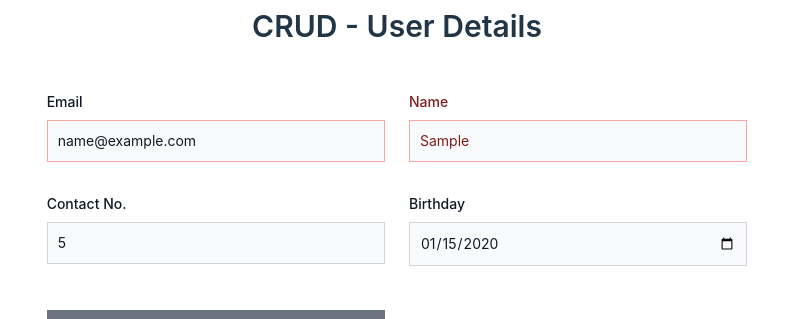
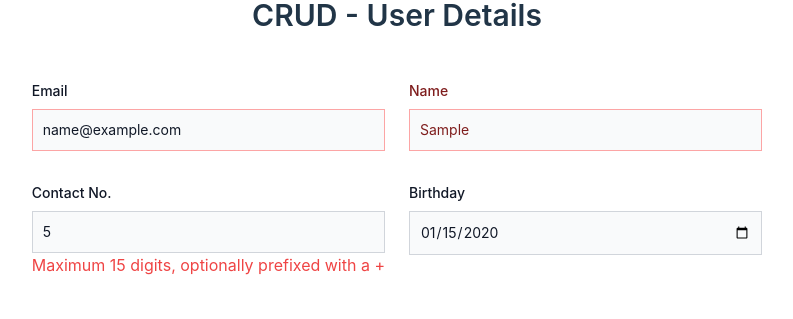
Before and after one commit to andreimelo/crud-vuejs, a Vue app: page / in a window 1280 px wide. Both pictures are taken after typing "name@example.com", "Sample", "5", "2020-01-15" into the empty fields and a click on the button "Submit". Shown: the part 171-490 px from the top of the page, without its empty margins (243-1036 px from the left). Built offline with nearby package versions, Linux system fonts and the light colour scheme; no server answers; the database is empty.

Commit message:
feat(form): Add validation in user details form

```diff
--- a/src/components/global/Input/Input.vue
+++ b/src/components/global/Input/Input.vue
@@ -28,6 +28,10 @@ const props = defineProps({
     type: String,
     default: ""
   },
+  max: {
+    type: String,
+    default: ""
+  },
   modelValue: [String, Number]
 });
 const emit = defineEmits(["update:modelValue"]);
@@ -43,6 +47,7 @@ const emit = defineEmits(["update:modelValue"]);
       :placeholder="placeHolder"
       :required="required"
       :value="modelValue"
+      :max="max"
       @input="$emit('update:modelValue', $event.target.value)"
     />
   </div>
--- /dev/null
+++ b/src/helpers/objectHelper.js
@@ -0,0 +1,3 @@
+const isEmptyObj = (obj) => Object.keys(obj).length === 0;
+
+export { isEmptyObj };
--- /dev/null
+++ b/src/helpers/validationHelpers.js
@@ -0,0 +1,40 @@
+const validateEmail = (email) => {
+	const regex = /^[^\s@]+@[^\s@]+\.[^\s@]+$/;
+	return regex.test(email);
+};
+
+const validateMobileNumber = (number) => {
+	const regex = /^\+?[1-9]\d{1,14}$/; // For E.164 format
+	return regex.test(number);
+};
+
+// const validateStringOnly = (name) => {
+// 	const regex = /^\d+$/;
+// 	return regex.test(name);
+// };
+
+const validateForm = (inputs) => {
+	const error = {};
+	if (!validateEmail(inputs.email) || !inputs.email) {
+		error.email = 'Invalid email format';
+	}
+
+	if (!inputs.name) {
+		error.name = 'Name is required';
+	}
+
+	if (inputs.name.length > 24) {
+		error.name = 'Name too long ,max length is 24';
+	}
+
+	if (!validateMobileNumber(inputs.contact)) {
+		error.contact = 'Maximum 15 digits, optionally prefixed with a +';
+	}
+
+	if (!inputs.birthDate) {
+		error.birthDate = 'Birth Date is required';
+	}
+	return error;
+};
+
+export { validateForm };
--- a/src/utils/date.js
+++ b/src/utils/date.js
@@ -6,5 +6,6 @@ const convertTimeStamp = (timestamp) => {
 
 	return `${year}-${month}-${day}`;
 };
+const maxDate = (ref) => ref(new Date().toISOString().split('T')[0]);
 
-export { convertTimeStamp };
+export { convertTimeStamp, maxDate };
--- a/src/views/Home/Home.vue
+++ b/src/views/Home/Home.vue
@@ -1,6 +1,9 @@
 <script setup>
 import { reactive, onMounted, ref } from "vue";
 import { mockTableHeader, data } from "./mockData/table";
+import { isEmptyObj } from "../../helpers/objectHelper";
+import { maxDate } from "../../utils/date";
+import { validateForm } from "../../helpers/validationHelpers.js";
 import { addUser, getUser, deleteUser, updateUser } from "../../services/user";
 import Table from "../../components/global/Table";
 import Input from "../../components/global/Input";
@@ -15,6 +18,8 @@ const form = reactive({
 });
 const tableData = ref();
 const userId = ref(null);
+const errorMessage = ref({});
+const maxDateHelper = maxDate(ref);
 
 // methods
 const fetchUser = async () => {
@@ -58,6 +63,7 @@ const removeUser = async userId => {
 
 const handleSubmitForm = async () => {
   try {
+    const isValidForm = validateForm(form);
     if (userId.value) {
       updateUser(userId.value, form);
       clearForm();
@@ -65,10 +71,13 @@ const handleSubmitForm = async () => {
       await fetchUser();
       alert("User updated successfully!");
     } else {
+      if (isEmptyObj(isValidForm)) {
         await addUser(form);
         clearForm();
         await fetchUser();
         alert("User added successfully");
+      }
+      errorMessage.value = isValidForm;
     }
   } catch (error) {
     throw error;
@@ -86,6 +95,7 @@ onMounted(() => {
     <!-- @click="handleFormSubmit" -->
     <h1 class="font-semibold text-3xl m-10">CRUD - User Details</h1>
     <Form :submit="handleSubmitForm" class="grid gap-6 mb-6 md:grid-cols-2 w-full">
+      <div>
         <Input
           label="Email"
           id="email"
@@ -94,6 +104,9 @@ onMounted(() => {
           labelClass="block my-2 text-sm font-medium text-gray-900 dark:text-white"
           inputClass="bg-gray-50 border border-red-300 text-gray-900 text-sm  focus:ring-blue-500 focus:border-blue-500 block w-full p-2.5 dark:bg-gray-700 dark:border-gray-600 dark:placeholder-gray-400 dark:text-white dark:focus:ring-blue-500 dark:focus:border-blue-500"
         />
+        <label class="text-red-500" v-if="errorMessage.email">{{ errorMessage.email }}</label>
+      </div>
+      <div>
         <Input
           label="Name"
           id="name"
@@ -101,6 +114,9 @@ onMounted(() => {
           labelClass="block my-2 text-sm font-medium text-red-900 dark:text-white"
           inputClass="bg-gray-50 border border-red-300 text-red-900 text-sm  focus:ring-blue-500 focus:border-blue-500 block w-full p-2.5 dark:bg-gray-700 dark:border-gray-600 dark:placeholder-gray-400 dark:text-white dark:focus:ring-blue-500 dark:focus:border-blue-500"
         />
+        <label class="text-red-500" v-if="errorMessage.name">{{ errorMessage.name }}</label>
+      </div>
+      <div>
         <Input
           label="Contact No."
           id="contact"
@@ -109,14 +125,20 @@ onMounted(() => {
           labelClass="block my-2 text-sm font-medium text-gray-900 dark:text-white"
           inputClass="bg-gray-50 border border-gray-300 text-gray-900 text-sm  focus:ring-blue-500 focus:border-blue-500 block w-full p-2.5 dark:bg-gray-700 dark:border-gray-600 dark:placeholder-gray-400 dark:text-white dark:focus:ring-blue-500 dark:focus:border-blue-500"
         />
+        <label class="text-red-500" v-if="errorMessage.contact">{{ errorMessage.contact }}</label>
+      </div>
+      <div>
         <Input
           label="Birthday"
           id="birthDate"
           type="date"
+          :max="maxDateHelper"
           v-model="form.birthDate"
           labelClass="block my-2 text-sm font-medium text-gray-900 dark:text-white"
           inputClass="bg-gray-50 border border-gray-300 text-gray-900 text-sm  focus:ring-blue-500 focus:border-blue-500 block w-full p-2.5 dark:bg-gray-700 dark:border-gray-600 dark:placeholder-gray-400 dark:text-white dark:focus:ring-blue-500 dark:focus:border-blue-500"
         />
+        <label class="text-red-500" v-if="errorMessage.birthDate">{{ errorMessage.birthDate }}</label>
+      </div>
       <button class="bg-gray-500 my-5 w-full py-2">Submit</button>
     </Form>
     <Table
```
Lines whose indentation alone changed are shown as unchanged.
